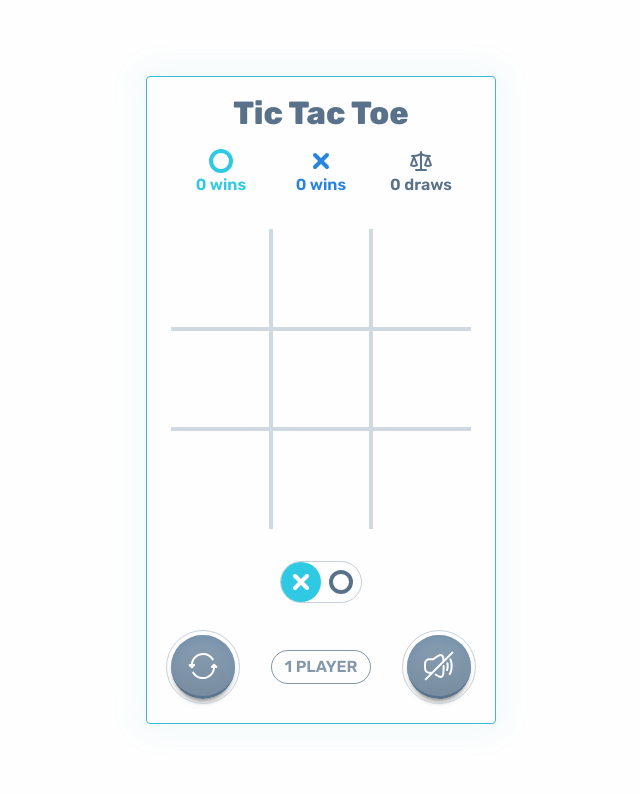
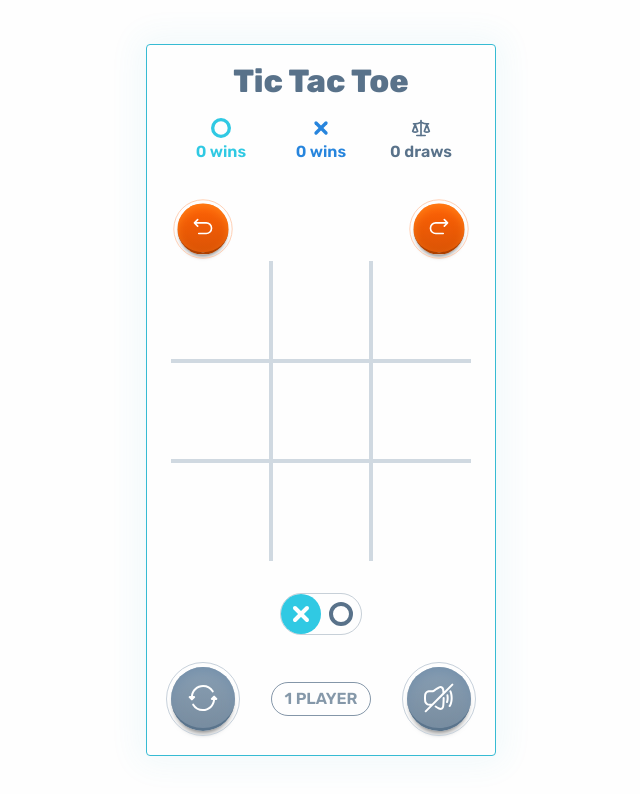
Before and after one commit to yanguadotdev/tic-tac-toe-react, a React (Vite) app: page / in a window 1280 px wide. Shown: the top 794 px of the page, without its empty margins (319-959 px from the left). Built offline with nearby package versions, Linux system fonts and the light colour scheme.

Commit message:
feat(ui): add history control buttons for navigating moves

```diff
--- a/src/App.jsx
+++ b/src/App.jsx
@@ -5,9 +5,10 @@ import { useTicTacToe } from './hooks/useTicTacToe.jsx'
 import { Score } from './components/Score.jsx'
 import { useScore } from './hooks/useScore.jsx'
 import { Footer } from './components/Footer.jsx'
+import { HistoryControls } from './components/HistoryControls.jsx'
 
 function App () {
-  const { board, updateBoard, startAgain, turn, winner, sound, toggleSound } = useTicTacToe()
+  const { board, updateBoard, startAgain, turn, winner, sound, toggleSound, jumpTo } = useTicTacToe()
   const { oWins, xWins, draws, resetScore } = useScore({ winner })
 
   const resetGame = () => {
@@ -19,6 +20,7 @@ function App () {
     <main className='board'>
       <h1>Tic Tac Toe</h1>
       <Score oWins={oWins} xWins={xWins} draws={draws} />
+      <HistoryControls jumpTo={jumpTo} />
       <Board board={board} updateBoard={updateBoard} />
       <Turn turn={turn} />
       <Footer resetGame={resetGame} sound={sound} toggleSound={toggleSound} />
--- /dev/null
+++ b/src/components/HistoryControls.jsx
@@ -0,0 +1,15 @@
+import { UndoLeftIcon, UndoRightIcon } from './Icons'
+
+export function HistoryControls ({ jumpTo }) {
+  return (
+    <section className='history-controls'>
+      <button onClick={() => jumpTo({ to: 'back' })}>
+        <UndoLeftIcon />
+      </button>
+
+      <button onClick={() => jumpTo({ to: 'next' })}>
+        <UndoRightIcon />
+      </button>
+    </section>
+  )
+}
--- a/src/hooks/useTicTacToe.jsx
+++ b/src/hooks/useTicTacToe.jsx
@@ -42,7 +42,10 @@ export function useTicTacToe () {
     clearHistoryGame({ keys: ['history', 'move'] })
   }
 
-  const jumpTo = (nextMove) => {
+  const jumpTo = ({ to }) => {
+    console.log(to)
+    const nextMove = to === 'next' ? currentMove + 1 : currentMove - 1
+    if (nextMove < 0 || nextMove === history.length) return
     setCurrentMove(nextMove)
   }
 
@@ -94,5 +97,5 @@ export function useTicTacToe () {
     }
   }
 
-  return { board: currentSquares, updateBoard, startAgain, turn, winner, sound, toggleSound }
+  return { board: currentSquares, updateBoard, startAgain, turn, winner, sound, toggleSound, jumpTo }
 }
--- a/src/index.css
+++ b/src/index.css
@@ -20,6 +20,10 @@
   font: inherit;
 }
 
+html {
+  scrollbar-width: thin;
+}
+
 body {
   display: flex;
   justify-content: center;
@@ -30,9 +34,13 @@ body {
   font-family: 'Rubik', sans-serif;
 }
 
+body:has(.winner) {
+  overflow: hidden;
+}
+
 #root {
   width: 100%;
-  padding-inline: 1rem;
+  padding: 1.5rem 1rem;
 }
 
 .board {
@@ -76,7 +84,6 @@ body {
 }
 
 .board button:active {
-  box-shadow: inset 0pt 4pt 10pt -2pt hsl(209, 25%, 55%), 0pt 4pt 5pt -3pt #0000;
   translate: 0 0;
   border-width: 1px;
 }
@@ -98,6 +105,11 @@ body {
     display: grid;
     place-items: center;
     font-weight: 600;
+
+    svg {
+      width: 20px;
+      height: 20px;
+    }
   }
 
   .score--o {
@@ -106,6 +118,20 @@ body {
 
   .score--x {
     color: #2785dd;
+  }
+}
+
+.history-controls {
+  display: flex;
+  justify-content: space-between;
+
+  >button {
+    background: hsl(22, 100%, 51%);
+    background: linear-gradient(hsl(22, 100%, 51%), hsl(22, 95%, 44%));
+    box-shadow: inset 0pt 4pt 10pt -2pt hsl(28, 100%, 55%), 0pt 4pt 5pt -3pt #0009;
+    border-bottom-color: hsl(22, 100%, 34%);
+    outline-color: hsl(22, 100%, 82%);
+    transform: scale(.8);
   }
 }
 
@@ -146,7 +172,7 @@ body {
 }
 
 .winner {
-  position: absolute;
+  position: fixed;
   width: 100vw;
   height: 100vh;
   top: 0;
@@ -225,11 +251,12 @@ body {
 
 @media screen and (width > 350px) {
   .square {
+
     .o-icon,
-      .x-icon {
-        width: 40px;
-        height: 40px;
-      }
+    .x-icon {
+      width: 40px;
+      height: 40px;
+    }
   }
 }
 
```
